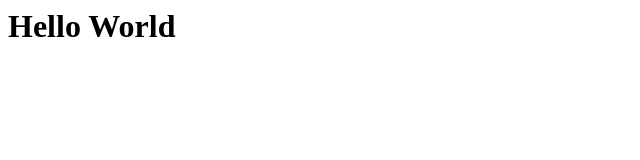
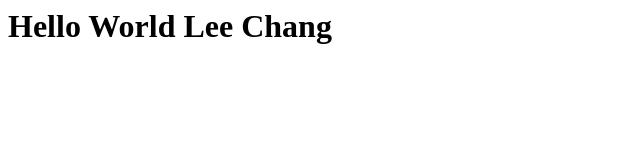
Before and after one commit to leedduk/temp, a plain HTML site: page website/index.html in a window 1280 px wide. Shown: the whole page, without its empty margins (0-640 px from the left). Drawn offline with Linux system fonts and the light colour scheme.

Commit message:
index.html

```diff
--- a/website/index.html
+++ b/website/index.html
@@ -1,7 +1,7 @@
 <html>
 
 <body>
-  <h1>Hello World</h1>
+  <h1>Hello World Lee Chang</h1>
 </body>
 
 </html>
```
